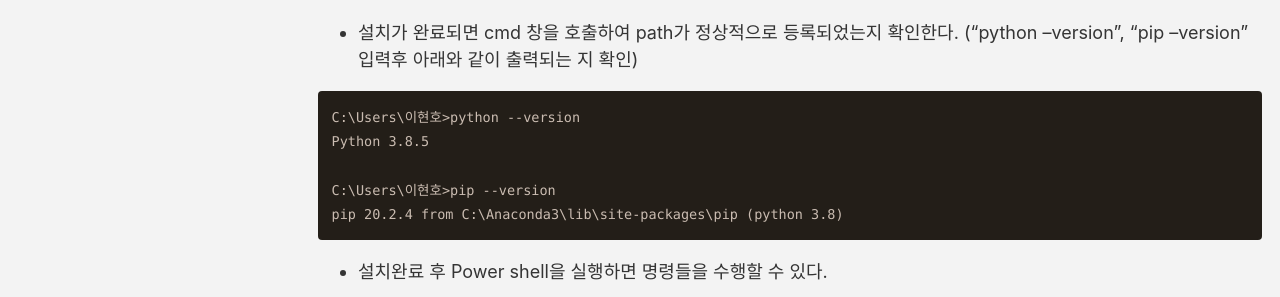
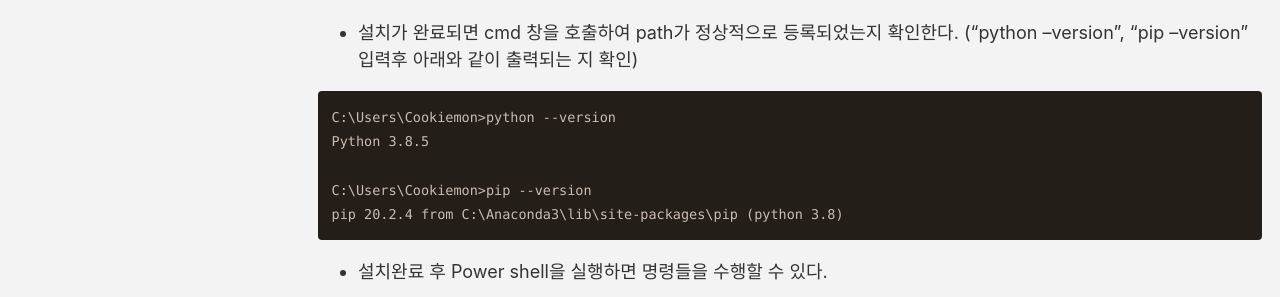
Before and after one commit to CookieMon-HH/cookiemon-hh.github.io, a Jekyll site: the page built from _posts/2020-11-22-1 1 파이썬 데이터환경 구축.md, in a window 1280 px wide and 900 px high, scrolled down 987 px. Shown: the part 151-448 px from the top of the window. Built offline with Jekyll 4.4.1, drawn with Linux system fonts in a browser that asks for light colours; cached includes are drawn as plain includes; a script that is not in the unit is left out; comment, search, counter and statistics services are not loaded.

Commit message:
Update 2020-11-22-1 1 파이썬 데이터환경 구축.md

````diff
--- a/_posts/2020-11-22-1 1 파이썬 데이터환경 구축.md
+++ b/_posts/2020-11-22-1 1 파이썬 데이터환경 구축.md
@@ -38,10 +38,10 @@ All user - 설치경로는 간단하게 (C바로 하위에 설치하는 것 추
 - 설치가 완료되면 cmd 창을 호출하여 path가 정상적으로 등록되었는지 확인한다. ("python --version", "pip --version" 입력후 아래와 같이 출력되는 지 확인)
 
 ```
-C:\Users\이현호>python --version
+C:\Users\Cookiemon>python --version
 Python 3.8.5
 
-C:\Users\이현호>pip --version
+C:\Users\Cookiemon>pip --version
 pip 20.2.4 from C:\Anaconda3\lib\site-packages\pip (python 3.8)
 ```
 
````
